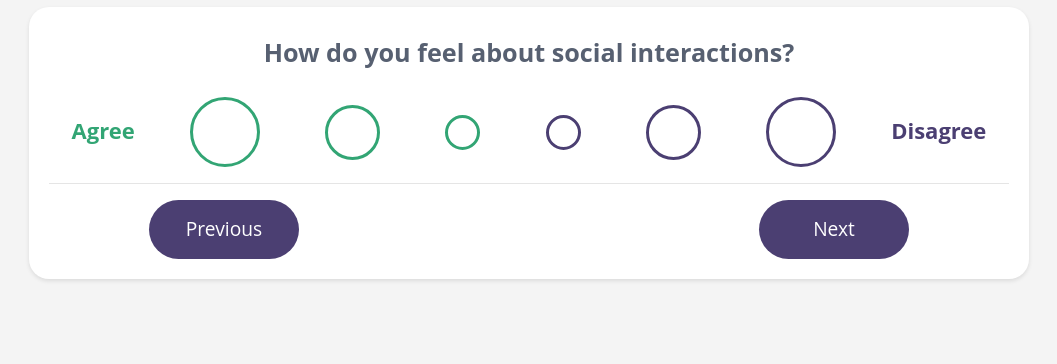
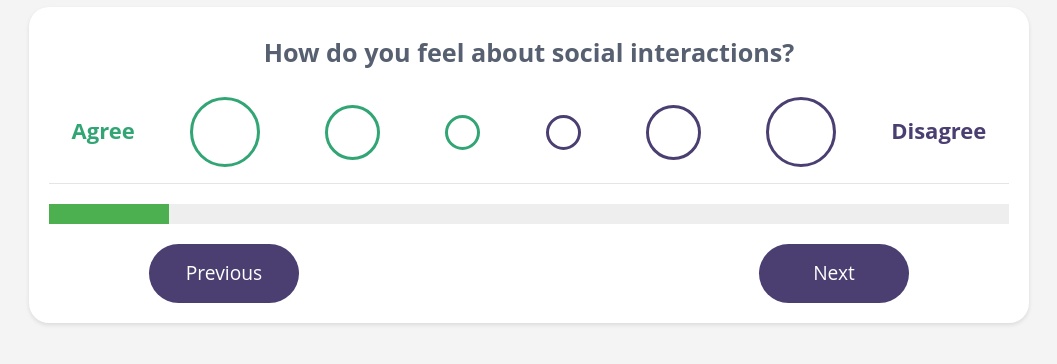
Before and after one commit to Nimeesh-Patel/Estrolity, a PHP site: page /quiz_2.html in a window 1280 px wide. Shown: the part 239-603 px from the top of the page, without its empty margins (111-1168 px from the left). Run offline with PHP 8.4, Linux system fonts and the light colour scheme.

Commit message:
progress bar added

```diff
--- a/quiz.css
+++ b/quiz.css
@@ -131,3 +131,15 @@ body {
 .option-circle-4, .option-circle-5, .option-circle-6 {
     display: none;
 }
+
+.progress-container {
+    width: 100%;
+    background-color: #eee;
+    margin-top: 20px;
+}
+
+.progress-bar {
+    height: 20px;
+    background-color: #4caf50;
+    transition: width 0.4s ease-in-out;
+}
--- a/quiz_2.html
+++ b/quiz_2.html
@@ -71,11 +71,14 @@
                     </div>
                 </div>
                 <hr>
-                <div class="d-flex justify-content-between" style="margin: 0 100px;">
+                <div class="progress-container">
+                    <div class="progress-bar" id="quizProgress" style="width: 12.5%;"></div>
+                </div>
+                <div class="d-flex justify-content-between" style="margin: 0 100px; margin-top: 20px;">
                     <button type="submit" class="btn btn-previous" href="quiz_1.html">Previous</button>
                     <button type="submit" class="btn btn-next" href="quiz_3.html">Next</button>
+                </div>
             </form>
-            <!-- Repeat for other questions -->
         </div>
 </body>
 </html>
--- a/quiz_3.html
+++ b/quiz_3.html
@@ -54,7 +54,10 @@
                     </div>
                 </div>
                 <hr>
-                <div class="d-flex justify-content-between" style="margin: 0 100px;">
+                <div class="progress-container">
+                    <div class="progress-bar" id="quizProgress" style="width: 25%;"></div>
+                </div>
+                <div class="d-flex justify-content-between" style="margin: 0 100px; margin-top: 20px;">
                     <button type="submit" class="btn btn-previous" href="quiz_2.html">Previous</button>
                     <button type="submit" class="btn btn-next" href="quiz_4.html">Next</button>
             </form>
--- a/quiz_4.html
+++ b/quiz_4.html
@@ -54,7 +54,10 @@
                     </div>
                 </div>
                 <hr>
-                <div class="d-flex justify-content-between" style="margin: 0 100px;">
+                <div class="progress-container">
+                    <div class="progress-bar" id="quizProgress" style="width: 37.5%;"></div>
+                </div>
+                <div class="d-flex justify-content-between" style="margin: 0 100px; margin-top: 20px;">
                     <button type="submit" class="btn btn-previous" href="quiz_3.html">Previous</button>
                     <button type="submit" class="btn btn-next" href="quiz_4.html">Next</button>
             </form>
--- a/quiz_5.html
+++ b/quiz_5.html
@@ -54,7 +54,10 @@
                     </div>
                 </div>
                 <hr>
-                <div class="d-flex justify-content-between" style="margin: 0 100px;">
+                <div class="progress-container">
+                    <div class="progress-bar" id="quizProgress" style="width: 50%;"></div>
+                </div>
+                <div class="d-flex justify-content-between" style="margin: 0 100px; margin-top: 20px;">
                     <button type="submit" class="btn btn-previous" href="quiz_4.html">Previous</button>
                     <button type="submit" class="btn btn-next" href="quiz_6.html">Next</button>
             </form>
--- a/quiz_6.html
+++ b/quiz_6.html
@@ -54,7 +54,10 @@
                     </div>
                 </div>
                 <hr>
-                <div class="d-flex justify-content-between" style="margin: 0 100px;">
+                <div class="progress-container">
+                    <div class="progress-bar" id="quizProgress" style="width: 62.5%;"></div>
+                </div>
+                <div class="d-flex justify-content-between" style="margin: 0 100px; margin-top: 20px;">
                     <button type="submit" class="btn btn-previous" href="quiz_5.html">Previous</button>
                     <button type="submit" class="btn btn-next" href="quiz_7.html">Next</button>
             </form>
--- a/quiz_7.html
+++ b/quiz_7.html
@@ -54,7 +54,10 @@
                     </div>
                 </div>
                 <hr>
-                <div class="d-flex justify-content-between" style="margin: 0 100px;">
+                <div class="progress-container">
+                    <div class="progress-bar" id="quizProgress" style="width: 75.5%;"></div>
+                </div>
+                <div class="d-flex justify-content-between" style="margin: 0 100px; margin-top: 20px;">
                     <button type="submit" class="btn btn-previous" href="quiz_6.html">Previous</button>
                     <button type="submit" class="btn btn-next" href="quiz_8.html">Next</button>
             </form>
--- a/quiz_8.html
+++ b/quiz_8.html
@@ -53,7 +53,10 @@
                     </div>
                 </div>
                 <hr>
-                <div class="d-flex justify-content-between" style="margin: 0 100px;">
+                <div class="progress-container">
+                    <div class="progress-bar" id="quizProgress" style="width: 87.5%;"></div>
+                </div>
+                <div class="d-flex justify-content-between" style="margin: 0 100px; margin-top: 20px">
                     <button type="submit" class="btn btn-previous" href="quiz_7.html">Previous</button>
                     <button type="submit" class="btn btn-next" href="results.html">Next</button>
             </form>
```
Also changed, not shown: quiz_1.html (+6 -1 lines).
